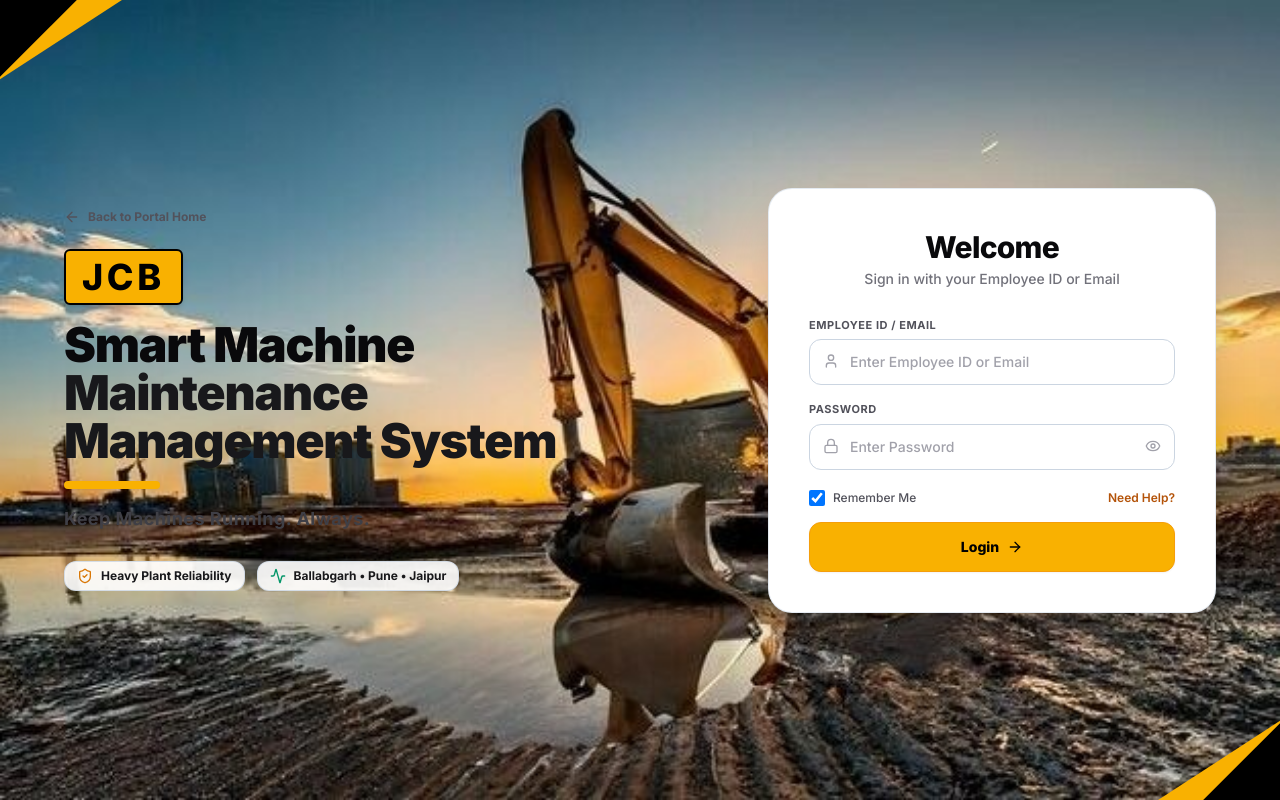
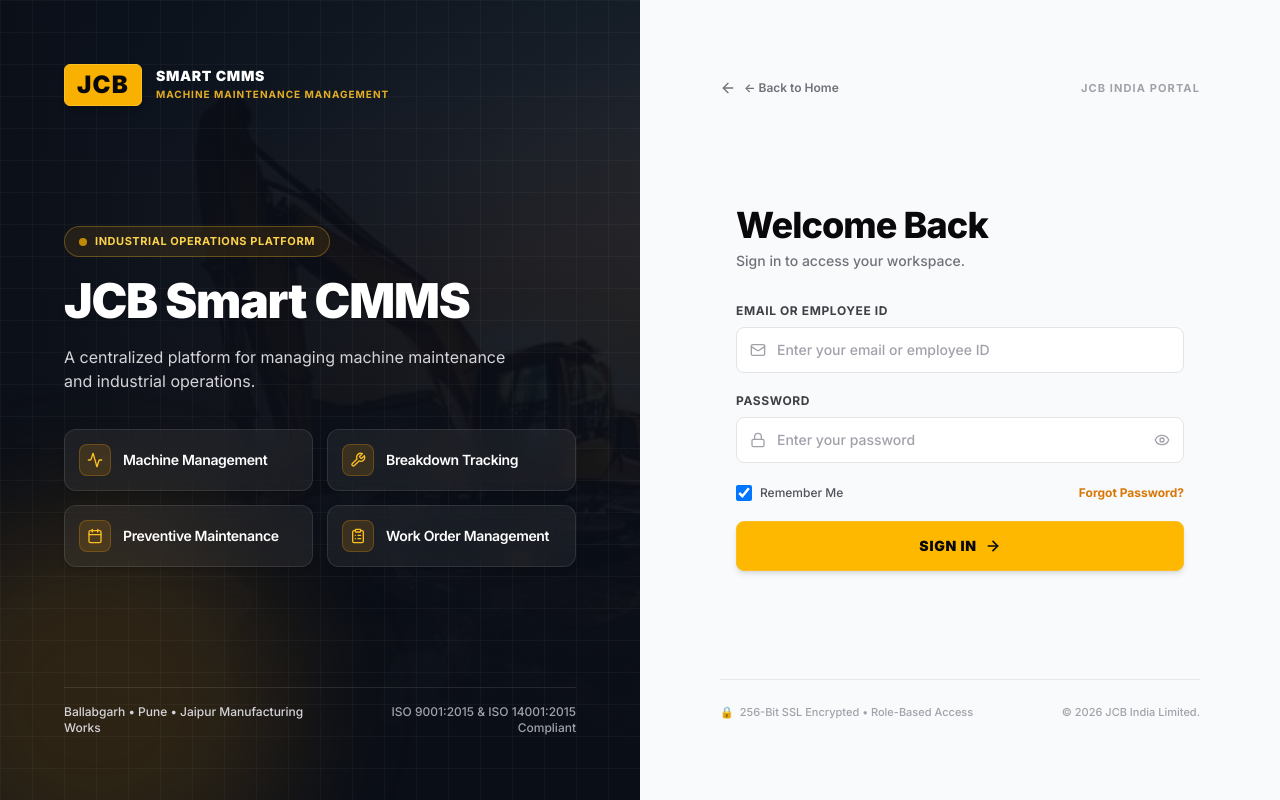
Before and after one commit to Harshal135701/JCB-Mangement, a React (Vite) app in the folder frontend/: page /login in a window 1280 px wide. Built offline with nearby package versions, Linux system fonts and the light colour scheme; no server answers.

Commit message:
Feat:login page:

```diff
--- a/frontend/src/modules/auth/LoginPage.tsx
+++ b/frontend/src/modules/auth/LoginPage.tsx
@@ -1,17 +1,19 @@
 import React, { useState, useEffect } from 'react';
-import { useNavigate, useLocation, useSearchParams, Link } from 'react-router-dom';
+import { useNavigate, useLocation, Link } from 'react-router-dom';
 import { useAuth, getRoleHomeRoute } from '../../context/AuthContext';
 import {
   Lock,
-  User,
+  Mail,
   AlertCircle,
   ArrowLeft,
   Eye,
   EyeOff,
   Loader2,
   ArrowRight,
-  ShieldCheck,
   Activity,
+  Wrench,
+  Calendar,
+  ClipboardList,
   Info,
   X,
 } from 'lucide-react';
@@ -20,9 +22,8 @@ export const LoginPage: React.FC = () => {
   const { login, user } = useAuth();
   const navigate = useNavigate();
   const location = useLocation();
-  const [searchParams] = useSearchParams();
 
-  // Inputs initialize empty in production-facing form
+  // Inputs strictly initialize empty by default — no prefill or hardcoded demo credentials
   const [identifier, setIdentifier] = useState('');
   const [password, setPassword] = useState('');
   const [showPassword, setShowPassword] = useState(false);
@@ -38,30 +39,22 @@ export const LoginPage: React.FC = () => {
     }
   }, [user, navigate]);
 
-  // Optional query param support (e.g. /login?email=...)
-  useEffect(() => {
-    const emailParam = searchParams.get('email') || searchParams.get('identifier');
-    if (emailParam) {
-      setIdentifier(emailParam);
-    }
-  }, [searchParams]);
-
   const handleSubmit = async (e: React.FormEvent) => {
     e.preventDefault();
 
-    // Prevent duplicate form submission
+    // Prevent duplicate submission
     if (loading) return;
 
     setError('');
 
     const cleanIdentifier = identifier.trim();
     if (!cleanIdentifier) {
-      setError('Please enter your Employee ID or Email address.');
+      setError('Please enter your email or Employee ID.');
       return;
     }
 
     if (!password) {
-      setError('Please enter your account password.');
+      setError('Please enter your password.');
       return;
     }
 
@@ -83,7 +76,7 @@ export const LoginPage: React.FC = () => {
       setError(
         err.response?.data?.message ||
           err.message ||
-          'Authentication failed. Please verify your Employee ID and password.'
+          'Invalid credentials. Please verify your email / Employee ID and password.'
       );
     } finally {
       setLoading(false);
@@ -91,125 +84,169 @@ export const LoginPage: React.FC = () => {
   };
 
   return (
-    <div className="min-h-screen relative overflow-hidden flex items-center justify-center p-4 sm:p-6 lg:p-12 font-sans selection:bg-amber-400 selection:text-black">
-      {/* Background Image with soft gradient overlay */}
-      <div className="absolute inset-0 z-0">
+    <div className="min-h-screen w-full flex flex-col lg:grid lg:grid-cols-2 font-sans selection:bg-amber-400 selection:text-black overflow-x-hidden">
+      {/* =========================================================================
+          1. LEFT PANEL (Hero & Industrial Branding Section) - 50% split on desktop
+          ========================================================================= */}
+      <div className="w-full flex flex-col justify-between p-8 sm:p-12 lg:p-14 xl:p-16 relative overflow-hidden bg-zinc-950 text-white min-h-[560px] lg:min-h-screen">
+        {/* Background Visual: Heavy machinery with modern deep charcoal & amber gradient overlay */}
+        <div className="absolute inset-0 z-0 overflow-hidden pointer-events-none select-none">
           <img
-          src="/hero-excavator-sunset.jpg"
-          alt="JCB Heavy Excavator Background"
-          className="w-full h-full object-cover object-center filter brightness-100 contrast-105"
+            src="/jcb-login-hero.jpg"
+            alt="JCB Construction Machinery"
+            className="w-full h-full object-cover object-center scale-105 filter brightness-85 contrast-115"
           />
-        <div className="absolute inset-0 bg-gradient-to-r from-white/92 via-white/75 to-white/35" />
+          {/* Deep charcoal/industrial black fading into rich tones so text is crisp and readable */}
+          <div className="absolute inset-0 bg-gradient-to-t from-[#0A0E17] via-[#0A0E17]/85 to-[#0A0E17]/65" />
+          <div className="absolute inset-0 bg-gradient-to-r from-[#0A0E17]/95 via-[#0A0E17]/75 to-[#0A0E17]/50" />
+          {/* Subtle amber ambient glow in the lower left corner */}
+          <div className="absolute -bottom-24 -left-24 w-96 h-96 bg-amber-500/15 rounded-full blur-3xl" />
+          {/* Subtle industrial grid accent */}
+          <div className="absolute inset-0 bg-[linear-gradient(to_right,#ffffff08_1px,transparent_1px),linear-gradient(to_bottom,#ffffff08_1px,transparent_1px)] bg-[size:32px_32px]" />
         </div>
 
-      {/* JCB Industrial Corner Accents */}
-      <div
-        className="absolute -top-12 -left-12 w-48 h-48 bg-jcb-yellow rotate-12 pointer-events-none z-10 shadow-md"
-        style={{ clipPath: 'polygon(0 0, 100% 0, 0 100%)' }}
-      />
-      <div
-        className="absolute -bottom-12 -right-12 w-48 h-48 bg-jcb-yellow rotate-12 pointer-events-none z-10 shadow-md"
-        style={{ clipPath: 'polygon(100% 0, 100% 100%, 0 100%)' }}
-      />
-      <div
-        className="absolute top-0 left-0 w-32 h-32 bg-black pointer-events-none z-10"
-        style={{ clipPath: 'polygon(0 0, 60% 0, 0 60%)' }}
-      />
-      <div
-        className="absolute bottom-0 right-0 w-32 h-32 bg-black pointer-events-none z-10"
-        style={{ clipPath: 'polygon(100% 40%, 100% 100%, 40% 100%)' }}
-      />
-
-      {/* Main Grid: Branding Left + Form Right */}
-      <div className="max-w-6xl w-full mx-auto relative z-20 grid grid-cols-1 lg:grid-cols-12 gap-8 lg:gap-16 items-center">
-        {/* Left Column: Branding */}
-        <div className="lg:col-span-6 flex flex-col justify-between space-y-6">
-          <Link
-            to="/"
-            className="inline-flex items-center gap-2 text-xs font-bold text-zinc-600 hover:text-black transition-colors w-fit"
-          >
-            <ArrowLeft className="w-4 h-4" />
-            <span>Back to Portal Home</span>
-          </Link>
-
-          <div className="space-y-4">
-            <div className="inline-block bg-jcb-yellow text-black font-extrabold text-3xl sm:text-4xl px-4 py-1.5 rounded-md shadow-md tracking-widest border-2 border-black">
+        {/* Top Branding: Official JCB yellow box alongside clean text */}
+        <div className="relative z-10 flex items-center gap-3.5">
+          <div className="bg-jcb-yellow text-zinc-950 font-black text-2xl px-3 py-1 rounded-md shadow-md tracking-wider border border-amber-400 shrink-0">
             JCB
           </div>
+          <div className="flex flex-col">
+            <span className="text-sm font-black tracking-wider text-white uppercase leading-none">
+              SMART CMMS
+            </span>
+            <span className="text-[10px] font-bold text-amber-400/90 tracking-widest uppercase mt-1">
+              MACHINE MAINTENANCE MANAGEMENT
+            </span>
+          </div>
+        </div>
 
-            <h1 className="text-3xl sm:text-4xl lg:text-5xl font-black text-zinc-950 tracking-tight leading-tight">
-              Smart Machine <br />
-              <span className="text-zinc-900">Maintenance Management System</span>
+        {/* Hero Messaging & Feature Pills */}
+        <div className="relative z-10 max-w-lg my-auto py-8 lg:py-10 space-y-5">
+          {/* Eyebrow badge */}
+          <div className="inline-flex items-center gap-2 px-3.5 py-1.5 rounded-full bg-amber-500/10 border border-amber-400/30 backdrop-blur-md text-[11px] font-bold text-amber-300 tracking-wider uppercase">
+            <span className="w-2 h-2 rounded-full bg-jcb-yellow animate-pulse" />
+            <span>INDUSTRIAL OPERATIONS PLATFORM</span>
+          </div>
+
+          {/* Main Heading */}
+          <h1 className="text-3xl sm:text-4xl lg:text-5xl font-black text-white tracking-tight leading-tight drop-shadow-md">
+            JCB Smart CMMS
           </h1>
 
-            <div className="w-24 h-2 bg-jcb-yellow rounded-full shadow-sm" />
+          {/* Subtext */}
+          <p className="text-sm sm:text-base text-zinc-300 font-normal leading-relaxed max-w-md">
+            A centralized platform for managing machine maintenance and industrial operations.
+          </p>
 
-            <p className="text-base sm:text-lg font-bold text-zinc-700 tracking-wide max-w-lg">
-              Keep Machines Running. Always.
-            </p>
+          {/* 4 Feature Pills / Grid (sleek, semi-translucent glassmorphism) */}
+          <div className="grid grid-cols-1 sm:grid-cols-2 gap-3.5 pt-4">
+            <div className="flex items-center gap-3 p-3.5 rounded-xl bg-white/[0.06] hover:bg-white/[0.1] border border-white/10 hover:border-amber-400/40 backdrop-blur-md transition-all shadow-md group">
+              <div className="w-8 h-8 rounded-lg bg-amber-500/15 border border-amber-500/25 flex items-center justify-center text-amber-400 shrink-0 group-hover:scale-105 transition-transform">
+                <Activity className="w-4 h-4" />
+              </div>
+              <span className="text-xs sm:text-sm font-semibold text-white tracking-tight">Machine Management</span>
             </div>
 
-          <div className="pt-1 flex flex-wrap items-center gap-3 text-xs">
-            <div className="flex items-center gap-2 px-3 py-1.5 rounded-xl bg-white/90 border border-slate-300/80 shadow-xs backdrop-blur-xs">
-              <ShieldCheck className="w-4 h-4 text-amber-600 shrink-0" />
-              <span className="font-bold text-zinc-900">Heavy Plant Reliability</span>
+            <div className="flex items-center gap-3 p-3.5 rounded-xl bg-white/[0.06] hover:bg-white/[0.1] border border-white/10 hover:border-amber-400/40 backdrop-blur-md transition-all shadow-md group">
+              <div className="w-8 h-8 rounded-lg bg-amber-500/15 border border-amber-500/25 flex items-center justify-center text-amber-400 shrink-0 group-hover:scale-105 transition-transform">
+                <Wrench className="w-4 h-4" />
               </div>
-            <div className="flex items-center gap-2 px-3 py-1.5 rounded-xl bg-white/90 border border-slate-300/80 shadow-xs backdrop-blur-xs">
-              <Activity className="w-4 h-4 text-emerald-600 shrink-0" />
-              <span className="font-bold text-zinc-900">Ballabgarh • Pune • Jaipur</span>
+              <span className="text-xs sm:text-sm font-semibold text-white tracking-tight">Breakdown Tracking</span>
+            </div>
+
+            <div className="flex items-center gap-3 p-3.5 rounded-xl bg-white/[0.06] hover:bg-white/[0.1] border border-white/10 hover:border-amber-400/40 backdrop-blur-md transition-all shadow-md group">
+              <div className="w-8 h-8 rounded-lg bg-amber-500/15 border border-amber-500/25 flex items-center justify-center text-amber-400 shrink-0 group-hover:scale-105 transition-transform">
+                <Calendar className="w-4 h-4" />
+              </div>
+              <span className="text-xs sm:text-sm font-semibold text-white tracking-tight">Preventive Maintenance</span>
+            </div>
+
+            <div className="flex items-center gap-3 p-3.5 rounded-xl bg-white/[0.06] hover:bg-white/[0.1] border border-white/10 hover:border-amber-400/40 backdrop-blur-md transition-all shadow-md group">
+              <div className="w-8 h-8 rounded-lg bg-amber-500/15 border border-amber-500/25 flex items-center justify-center text-amber-400 shrink-0 group-hover:scale-105 transition-transform">
+                <ClipboardList className="w-4 h-4" />
+              </div>
+              <span className="text-xs sm:text-sm font-semibold text-white tracking-tight">Work Order Management</span>
             </div>
           </div>
         </div>
 
-        {/* Right Column: Clean Login Card */}
-        <div className="lg:col-span-6 flex justify-center lg:justify-end">
-          <div className="w-full max-w-md bg-white rounded-3xl shadow-2xl border border-slate-200/90 p-8 sm:p-10 relative">
-            <div className="text-center mb-7">
-              <h2 className="text-2xl sm:text-3xl font-extrabold text-zinc-950 tracking-tight">
-                Welcome
+        {/* Footer Metadata */}
+        <div className="relative z-10 pt-4 flex flex-col sm:flex-row items-start sm:items-center justify-between gap-2 text-xs text-zinc-400 border-t border-white/10">
+          <span className="font-medium text-zinc-300">Ballabgarh • Pune • Jaipur Manufacturing Works</span>
+          <span className="font-medium text-zinc-400 sm:text-right">ISO 9001:2015 & ISO 14001:2015 Compliant</span>
+        </div>
+      </div>
+
+      {/* =========================================================================
+          2. RIGHT PANEL (Authentication Form Section) - 50% split on desktop
+          ========================================================================= */}
+      <div className="w-full flex flex-col justify-between p-8 sm:p-12 lg:p-16 xl:p-20 bg-[#F9FAFB] min-h-screen z-10">
+        {/* Top Header Bar */}
+        <div className="flex items-center justify-between">
+          <Link
+            to="/"
+            className="inline-flex items-center gap-2 text-xs font-semibold text-zinc-500 hover:text-zinc-900 transition-colors"
+          >
+            <ArrowLeft className="w-4 h-4" />
+            <span>← Back to Home</span>
+          </Link>
+
+          <span className="text-[11px] font-bold text-zinc-400 uppercase tracking-widest">
+            JCB INDIA PORTAL
+          </span>
+        </div>
+
+        {/* Centered Form Container */}
+        <div className="w-full max-w-md mx-auto my-auto py-8">
+          <div className="mb-8">
+            <h2 className="text-3xl sm:text-4xl font-extrabold text-zinc-950 tracking-tight">
+              Welcome Back
             </h2>
-              <p className="text-xs sm:text-sm text-zinc-500 font-medium mt-1">
-                Sign in with your Employee ID or Email
+            <p className="text-sm text-zinc-500 font-medium mt-1.5">
+              Sign in to access your workspace.
             </p>
           </div>
 
           {/* Error Banner */}
           {error && (
-              <div className="mb-5 p-3.5 bg-red-50 border border-red-200 text-red-700 rounded-xl text-xs flex items-center gap-2">
-                <AlertCircle className="w-4 h-4 shrink-0" />
-                <span>{error}</span>
+            <div className="mb-5 p-3.5 bg-red-50 border border-red-200 text-red-700 rounded-xl text-xs flex items-start gap-2.5 shadow-2xs">
+              <AlertCircle className="w-4 h-4 shrink-0 mt-0.5 text-red-600" />
+              <span className="font-medium leading-relaxed">{error}</span>
             </div>
           )}
 
-            {/* Governance Forgot Password Modal / Info Notice */}
+          {/* Centralized Governance Notice */}
           {showForgotNotice && (
-              <div className="mb-5 p-3.5 bg-amber-50 border border-amber-200 text-amber-950 rounded-xl text-xs relative">
+            <div className="mb-5 p-4 bg-amber-50 border border-amber-200 text-amber-950 rounded-xl text-xs relative shadow-2xs">
               <button
                 type="button"
                 onClick={() => setShowForgotNotice(false)}
-                  className="absolute top-2 right-2 text-zinc-400 hover:text-zinc-700"
+                className="absolute top-2.5 right-2.5 text-zinc-400 hover:text-zinc-700 transition cursor-pointer"
                 aria-label="Dismiss notice"
               >
                 <X className="w-4 h-4" />
               </button>
-                <div className="flex items-start gap-2 pr-4">
+              <div className="flex items-start gap-2.5 pr-4">
                 <Info className="w-4 h-4 text-amber-600 shrink-0 mt-0.5" />
-                  <p className="leading-relaxed">
-                    <strong>Plant IT Governance:</strong> Password credentials and resets are managed centrally. Please contact your Plant System Administrator or Shift In-Charge for access assistance.
+                <div className="space-y-1">
+                  <p className="font-bold text-amber-900">Centralized Access Governance</p>
+                  <p className="text-zinc-700 text-[11px] leading-relaxed">
+                    Employee credentials and password resets are managed centrally by JCB Plant Administration. Please contact your Plant System Administrator or Shift In-Charge for access assistance.
                   </p>
+                </div>
               </div>
             </div>
           )}
 
           {/* Login Form */}
-            <form onSubmit={handleSubmit} className="space-y-4">
-              {/* Employee ID or Email */}
+          <form onSubmit={handleSubmit} className="space-y-5">
+            {/* Email / Employee ID */}
             <div>
-                <label className="block text-[11px] font-bold text-zinc-600 uppercase tracking-wider mb-1.5">
-                  Employee ID / Email
+              <label className="block text-xs font-bold text-zinc-700 uppercase tracking-wider mb-2">
+                Email or Employee ID
               </label>
               <div className="relative">
-                  <User className="w-4 h-4 text-zinc-400 absolute left-3.5 top-3.5" />
+                <Mail className="w-4 h-4 text-zinc-400 absolute left-3.5 top-1/2 -translate-y-1/2 pointer-events-none" />
                 <input
                   type="text"
                   required
@@ -219,19 +256,20 @@ export const LoginPage: React.FC = () => {
                     setIdentifier(e.target.value);
                     if (error) setError('');
                   }}
-                    placeholder="Enter Employee ID or Email"
-                    className="w-full pl-10 pr-3.5 py-3 bg-white border border-slate-300 rounded-xl text-xs sm:text-sm text-zinc-900 placeholder-zinc-400 focus:outline-none focus:border-amber-500 focus:ring-1 focus:ring-amber-500 font-medium transition shadow-2xs disabled:opacity-60"
+                  placeholder="Enter your email or employee ID"
+                  autoComplete="username"
+                  className="w-full pl-10 pr-4 py-3 bg-white border border-zinc-200 rounded-lg text-sm text-zinc-900 placeholder-zinc-400 focus:outline-none focus:border-amber-500 focus:ring-2 focus:ring-amber-500/20 transition font-medium shadow-2xs disabled:opacity-60"
                 />
               </div>
             </div>
 
             {/* Password */}
             <div>
-                <label className="block text-[11px] font-bold text-zinc-600 uppercase tracking-wider mb-1.5">
+              <label className="block text-xs font-bold text-zinc-700 uppercase tracking-wider mb-2">
                 Password
               </label>
               <div className="relative">
-                  <Lock className="w-4 h-4 text-zinc-400 absolute left-3.5 top-3.5" />
+                <Lock className="w-4 h-4 text-zinc-400 absolute left-3.5 top-1/2 -translate-y-1/2 pointer-events-none" />
                 <input
                   type={showPassword ? 'text' : 'password'}
                   required
@@ -241,13 +279,14 @@ export const LoginPage: React.FC = () => {
                     setPassword(e.target.value);
                     if (error) setError('');
                   }}
-                    placeholder="Enter Password"
-                    className="w-full pl-10 pr-10 py-3 bg-white border border-slate-300 rounded-xl text-xs sm:text-sm text-zinc-900 placeholder-zinc-400 focus:outline-none focus:border-amber-500 focus:ring-1 focus:ring-amber-500 font-medium transition shadow-2xs disabled:opacity-60"
+                  placeholder="Enter your password"
+                  autoComplete="current-password"
+                  className="w-full pl-10 pr-11 py-3 bg-white border border-zinc-200 rounded-lg text-sm text-zinc-900 placeholder-zinc-400 focus:outline-none focus:border-amber-500 focus:ring-2 focus:ring-amber-500/20 transition font-medium shadow-2xs disabled:opacity-60"
                 />
                 <button
                   type="button"
                   onClick={() => setShowPassword(!showPassword)}
-                    className="absolute right-3.5 top-3.5 text-zinc-400 hover:text-zinc-600 focus:outline-none cursor-pointer"
+                  className="absolute right-3.5 top-1/2 -translate-y-1/2 text-zinc-400 hover:text-zinc-600 focus:outline-none cursor-pointer"
                   tabIndex={-1}
                   aria-label={showPassword ? 'Hide password' : 'Show password'}
                 >
@@ -256,15 +295,15 @@ export const LoginPage: React.FC = () => {
               </div>
             </div>
 
-              {/* Remember Me & Help */}
-              <div className="flex items-center justify-between text-xs pt-1">
-                <label className="flex items-center gap-2 cursor-pointer select-none text-zinc-600 font-medium">
+            {/* Action Row: Remember Me & Forgot Password */}
+            <div className="flex items-center justify-between text-xs pt-0.5">
+              <label className="flex items-center gap-2 cursor-pointer select-none text-zinc-600 font-medium hover:text-zinc-900 transition">
                 <input
                   type="checkbox"
                   disabled={loading}
                   checked={rememberMe}
                   onChange={(e) => setRememberMe(e.target.checked)}
-                    className="w-4 h-4 rounded text-amber-500 focus:ring-amber-400 border-slate-300 cursor-pointer"
+                  className="w-4 h-4 rounded text-amber-500 focus:ring-amber-400 border-zinc-300 cursor-pointer"
                 />
                 <span>Remember Me</span>
               </label>
@@ -272,32 +311,40 @@ export const LoginPage: React.FC = () => {
               <button
                 type="button"
                 onClick={() => setShowForgotNotice(true)}
-                  className="text-amber-700 hover:text-amber-800 font-semibold transition cursor-pointer"
+                className="text-amber-600 hover:text-amber-700 font-bold transition cursor-pointer"
               >
-                  Need Help?
+                Forgot Password?
               </button>
             </div>
 
-              {/* Submit Button */}
+            {/* Prominent JCB Yellow Sign In Button */}
             <button
               type="submit"
               disabled={loading}
-                className="w-full bg-jcb-yellow hover:bg-amber-400 text-black font-extrabold py-3.5 rounded-xl transition duration-150 text-sm shadow-sm hover:shadow-md disabled:opacity-50 mt-3 flex items-center justify-center gap-2 border border-amber-500 cursor-pointer"
+              className="w-full bg-[#FFB800] hover:bg-[#F59E0B] active:scale-[0.99] text-zinc-950 font-black py-3.5 rounded-lg transition-all duration-150 text-sm uppercase tracking-wider shadow-md hover:shadow-lg disabled:opacity-50 mt-3 flex items-center justify-center gap-2 border border-amber-400 cursor-pointer"
             >
               {loading ? (
                 <>
-                    <Loader2 className="w-4 h-4 animate-spin text-black" />
+                  <Loader2 className="w-4 h-4 animate-spin text-zinc-950" />
                   <span>Signing in...</span>
                 </>
               ) : (
                 <>
-                    <span>Login</span>
-                    <ArrowRight className="w-4 h-4 text-black" />
+                  <span>SIGN IN</span>
+                  <ArrowRight className="w-4 h-4 text-zinc-950 font-black stroke-[2.5]" />
                 </>
               )}
             </button>
           </form>
         </div>
+
+        {/* Footer Security Info */}
+        <div className="pt-6 border-t border-zinc-200/80 flex flex-col sm:flex-row items-center justify-between gap-2 text-[11px] text-zinc-400">
+          <div className="flex items-center gap-1.5">
+            <span>🔒</span>
+            <span className="font-medium">256-Bit SSL Encrypted • Role-Based Access</span>
+          </div>
+          <p className="font-medium">© 2026 JCB India Limited.</p>
         </div>
       </div>
     </div>
```
Also changed, not shown: frontend/public/jcb-login-hero.jpg (added). Lines whose indentation alone changed are shown as unchanged.
